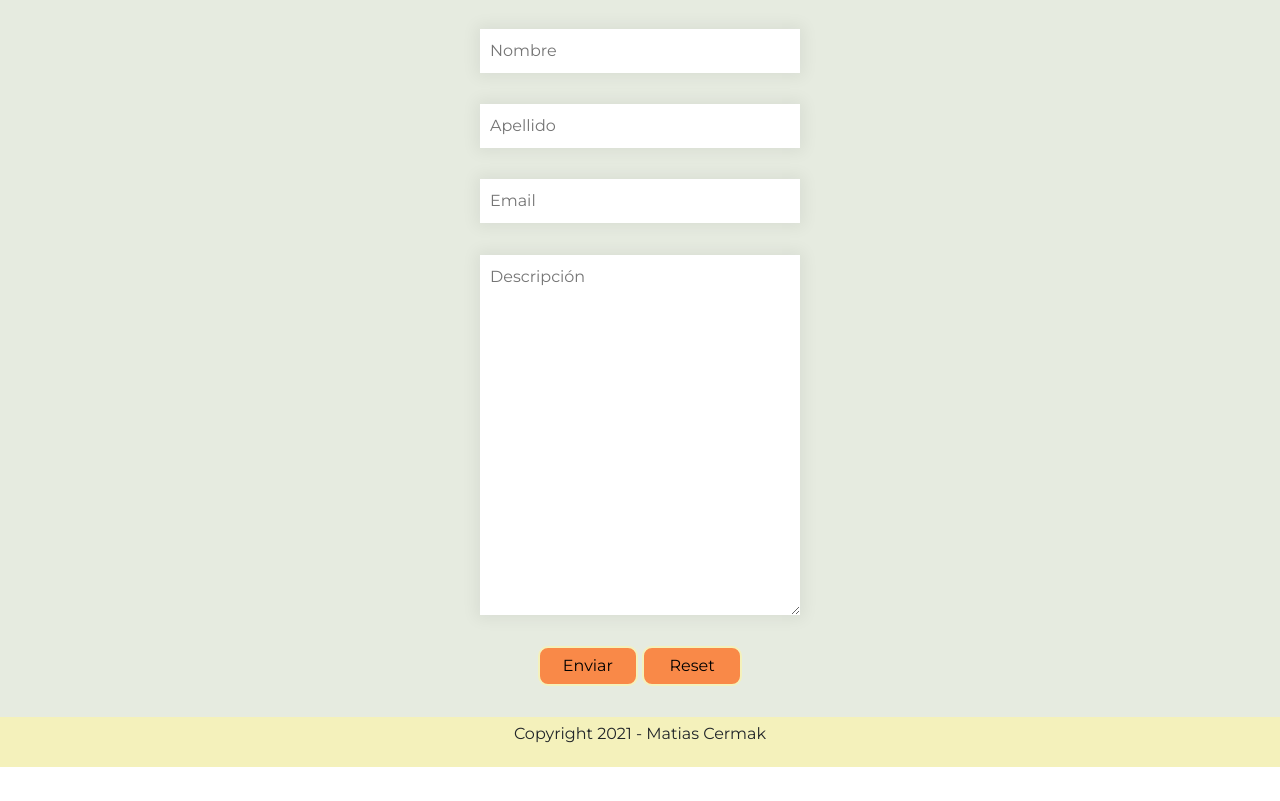
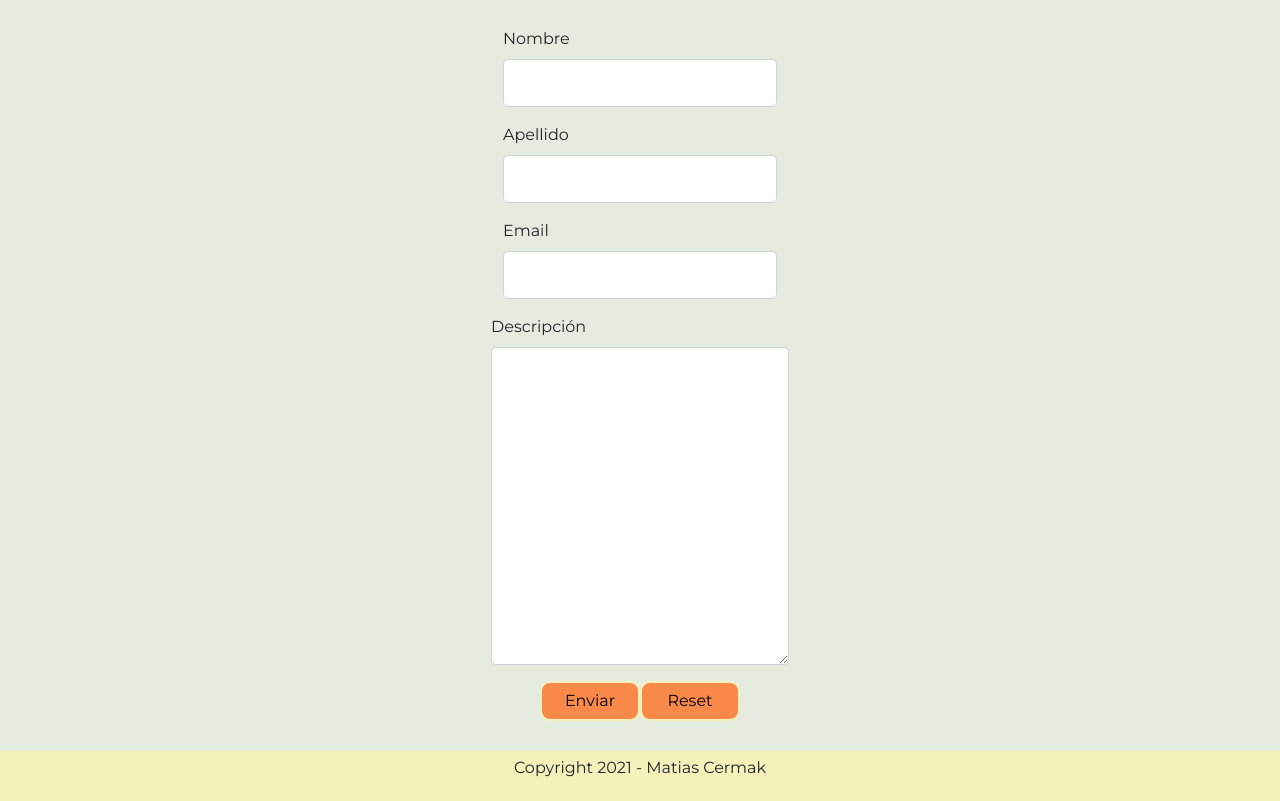
Before and after one commit to MatiasCermak/curso-desarrollo-web-coderhouse, a website: page pages/contact.html in a window 1280 px wide. Shown: the part 137-938 px from the top of the page. Before the commit the page ends 904 px from the top, so only its background shows below. Drawn offline with nearby package versions, Linux system fonts and the light colour scheme.

```diff
--- a/pages/contact.html
+++ b/pages/contact.html
@@ -55,20 +55,28 @@
         </header>
         <main>
             <h2 class="form-contacto-title">Formulario de Contacto</h2>
-            <form action="" class="form-contacto">
-                <input class="form-items" type="text" name="nombre" placeholder="Nombre" />
-                <input class="form-items" type="text" name="apellido" placeholder="Apellido" />
-                <input class="form-items" type="text" name="mail" placeholder="Email" />
-                <textarea
-                    class="form-items items-text"
-                    type="textarea"
-                    name="descripcion"
-                    placeholder="Descripción"
-                ></textarea>
-                <div class="form__button-group">
+            <form action="" class="form-contacto d-flex flex-column justify-content-center">
+                <div class="mb-3 input-group-lg">
+                    <label for="inputName" class="form-label">Nombre</label>
+                    <input type="text" class="form-control" id="inputName" />
+                </div>
+                <div class="mb-3 input-group-lg">
+                    <label for="inputLastName" class="form-label">Apellido</label>
+                    <input type="text" class="form-control" id="inputLastName" />
+                </div>
+                <div class="mb-3 input-group-lg">
+                    <label for="inputEmail" class="form-label">Email</label>
+                    <input type="email" class="form-control email" id="inputEmail" aria-describedby="emailHelp" />
+                </div>
+                <div class="mb-3 input-group-lg">
+                    <label for="inputText" class="form-label">Descripción</label>
+                    <textarea class="form-control" id="inputText" cols="22" rows="10"></textarea>
+                </div>
+                <div class="form__button_group d-flex justify-content-center">
                     <input type="submit" value="Enviar" class="form__btn" />
                     <input type="reset" value="Reset" class="form__btn" />
                 </div>
+            </form>
             </form>
         </main>
         <footer>
--- a/scss/_contact.scss
+++ b/scss/_contact.scss
@@ -4,7 +4,7 @@
     flex-direction: column;
     align-items: center;
     justify-content: space-evenly;
-    height: 90vh;
+    padding: 30px;
 }
 
 .form-items {
--- a/scss/_index.scss
+++ b/scss/_index.scss
@@ -14,9 +14,9 @@
     object-fit: cover;
 }
 
-.categorias-list {
+.categories__list {
     height: 100%;
-    justify-content: space-evenly;
+    justify-content: space-around;
     flex-wrap: wrap;
     list-style-type: none;
 }
@@ -47,12 +47,12 @@
 .cards {
     text-align: center;
     transition: transform 0.5s;
+    margin: 10px;
 
     a {
         text-decoration-line: none;
 
         p {
-            font-size: 1.2rem;
             position: relative;
             bottom: 5px;
             font-family: $text-font;
@@ -60,7 +60,7 @@
             background-color: $yellow;
             border-bottom-right-radius: 10px;
             border-bottom-left-radius: 10px;
-            height: 45px;
+            height: 55px;
         }
 
         img {
```
Also changed, not shown: index.html (+5 -5 lines), css/styles.css.
